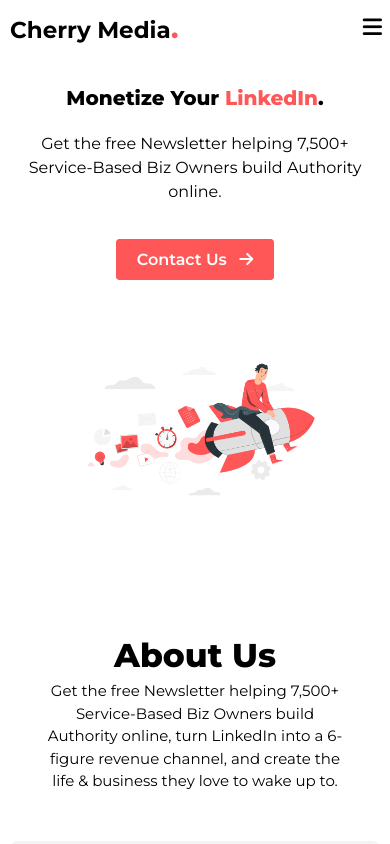
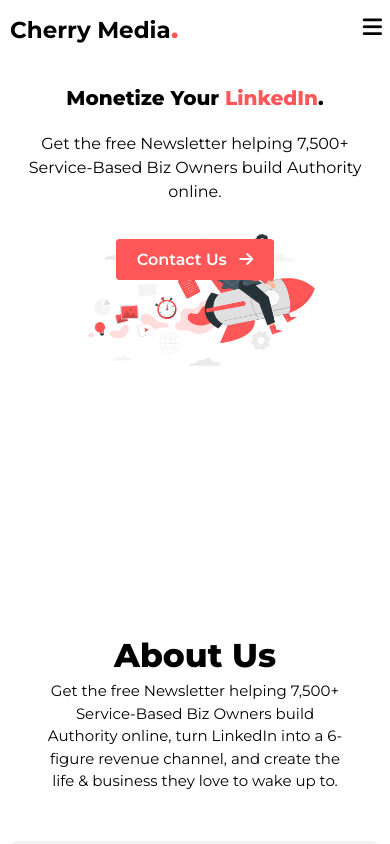
Before and after one commit to jugaldb/cherry-media, a React (Create React App) app: page / in a window 390 px wide. Shown: the top 844 px of the page. Built offline with nearby package versions, Linux system fonts and the light colour scheme.

Commit message:
Responive

```diff
--- a/src/components/HomePage.css
+++ b/src/components/HomePage.css
@@ -17,7 +17,18 @@
   color: #ff5757;
   border: 1px solid #ff5757;
 }
-
+.heroImg{
+  transform: translateY(-50%);
+}
+.navArrows .fa-solid{
+  /* transform: translateY(-50%); */
+  /* position: fixed; */
+}
+@media screen and (max-width: 520px){
+  .heroImg{
+    position: relative;
+  }
+}
 .accordion {
   display: flex;
   flex-direction: column;
--- a/src/components/HomePage.jsx
+++ b/src/components/HomePage.jsx
@@ -21,7 +21,7 @@
             </div>
 
             <div className="heroImgWrapper">
-              <img className='heroImg absolute z-[-1] top-[-54%] right-0 w-[70%] max-[520px]:top-[-10%] max-[520px]:left-[15%] max-[520px]:relative' src="images/market.png" alt="" />
+              <img className='heroImg absolute z-[-1] top-[50%] right-0 w-[70%] max-[520px]:left-[15%] max-[520px]:relative' src="images/market.png" alt="" />
             </div>
           </div>
         </div>
--- a/src/components/Testimonal.jsx
+++ b/src/components/Testimonal.jsx
@@ -145,8 +145,8 @@
                 </div>
 
                 <div className="navArrows">
-                    <i class="fa-solid fa-arrow-left absolute left-0 bg-[#f1f1f1] p-4 rounded-full bottom-[50%] cursor-pointer" onClick={handlePrevTestimonial} />
-                    <i class="fa-solid fa-arrow-right absolute right-0 bg-[#f1f1f1] p-4 rounded-full bottom-[50%] cursor-pointer" onClick={handleNextTestimonial} />
+                    <i class="fa-solid fa-arrow-left absolute left-0 bg-[#f1f1f1] p-4 rounded-full top-[130px] cursor-pointer" onClick={handlePrevTestimonial} />
+                    <i class="fa-solid fa-arrow-right absolute right-0 bg-[#f1f1f1] p-4 rounded-full top-[130px] cursor-pointer" onClick={handleNextTestimonial} />
                 </div>
         </div>
 
```
